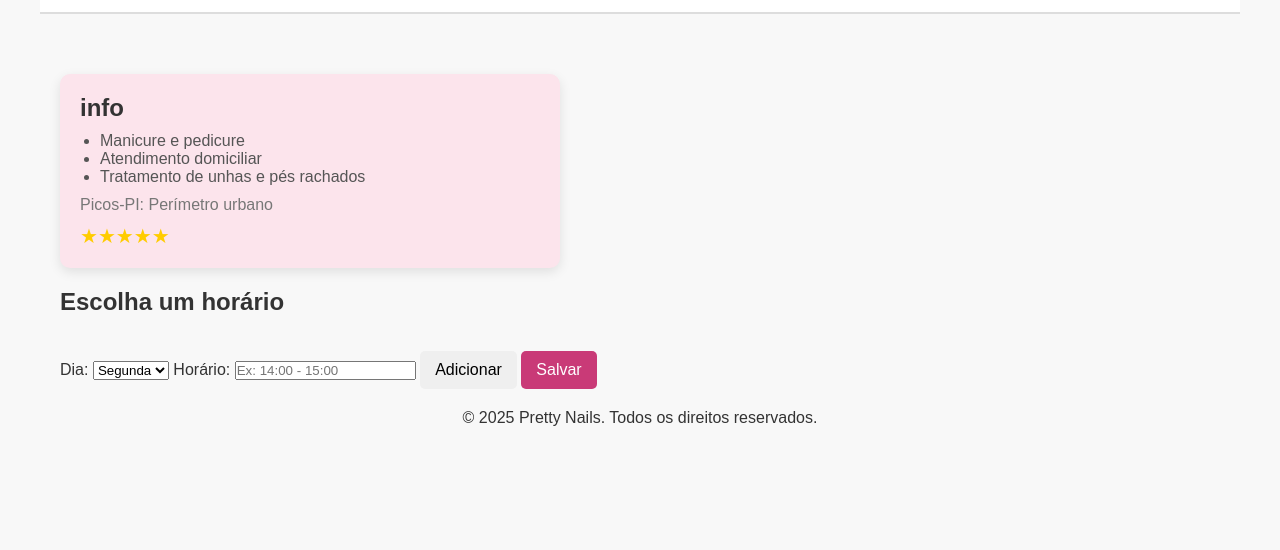
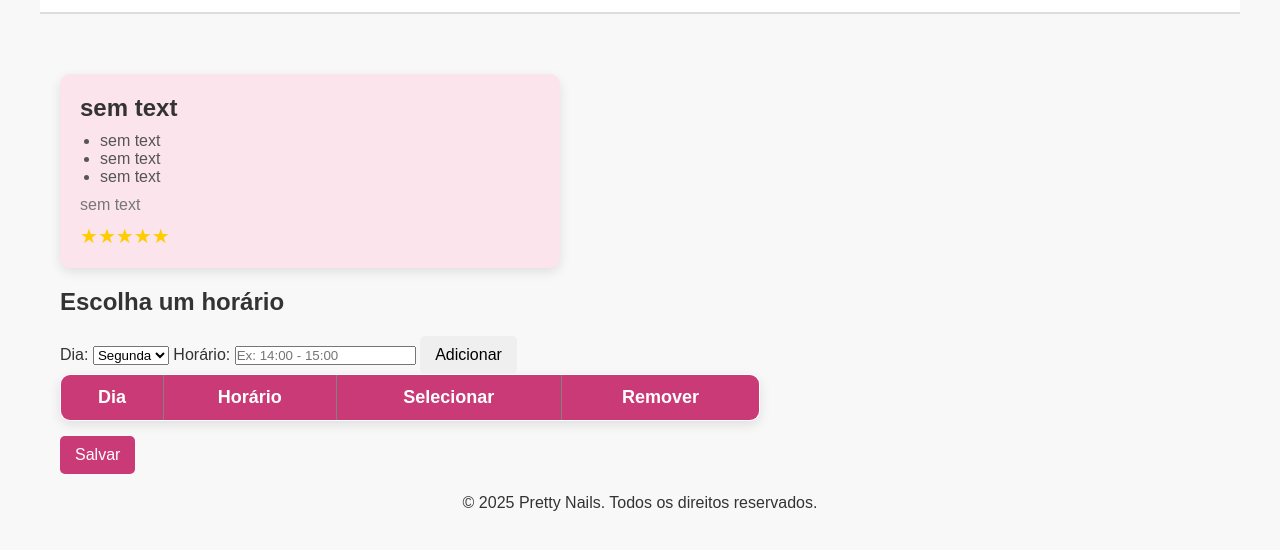
Before and after one commit to Pedroifpi/perfil-uuario-, a plain HTML site: page index.html in a window 1280 px wide. Shown: the part 50-600 px from the top of the page. Drawn offline with Linux system fonts and the light colour scheme.

Commit message:
Update index.html

```diff
--- a/index.html
+++ b/index.html
@@ -25,13 +25,13 @@
     <main>
         <section class="manicure-info">
             <div class="info-card">
-                <h2>info</h2>
+                <h2>sem text</h2>
                 <ul>
-                    <li>Manicure e pedicure</li>
-                    <li>Atendimento domiciliar</li>
-                    <li>Tratamento de unhas e pés rachados</li>
+                    <li>sem text</li>
+                    <li>sem text</li>
+                    <li>sem text</li>
                 </ul>
-                <p class="location">Picos-PI: Perímetro urbano</p>
+                <p class="location">sem text</p>
                 <div class="rating">
                     <span>★★★★★</span>
                 </div>
@@ -55,7 +55,7 @@
             <input type="text" id="novoHorario" placeholder="Ex: 14:00 - 15:00">
             <button onclick="adicionarHorario()">Adicionar</button>
 
-          <!--    <table border="1">
+          <table border="1">
                 <thead>
                     <tr>
                         <th>Dia</th>
@@ -66,7 +66,7 @@
                 </thead>
                 <tbody id="horariosTabela">
                 </tbody>
-            </table>-->
+            </table>
 
             <button class="continue-btn" onclick="salvarHorarios()">Salvar</button>
         </section>
@@ -76,6 +76,6 @@
         <p>© 2025 Pretty Nails. Todos os direitos reservados.</p>
     </footer>
 
-    <script src=""></script>
+    <script src="">Javascript.js</script>
 </body>
 </html>
```
